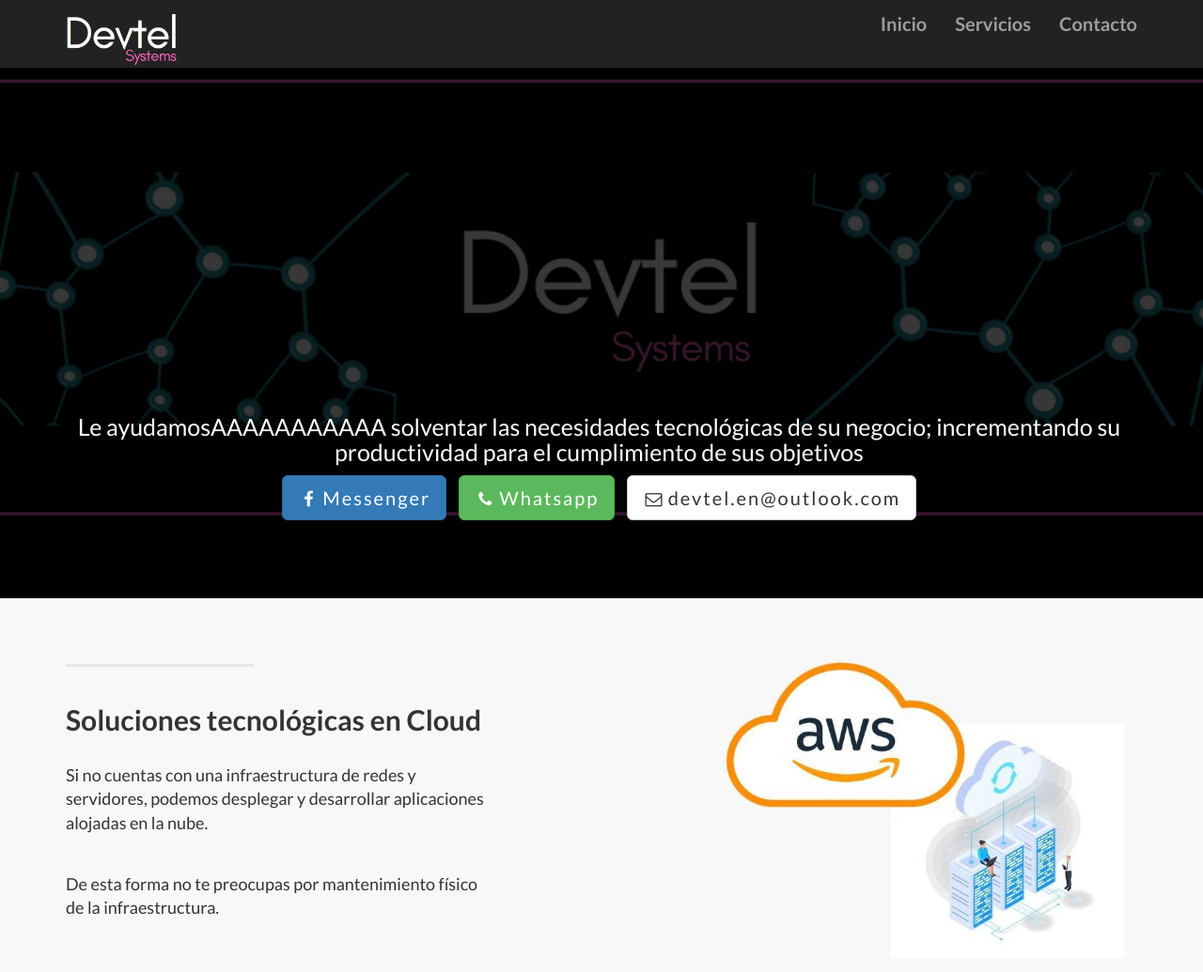
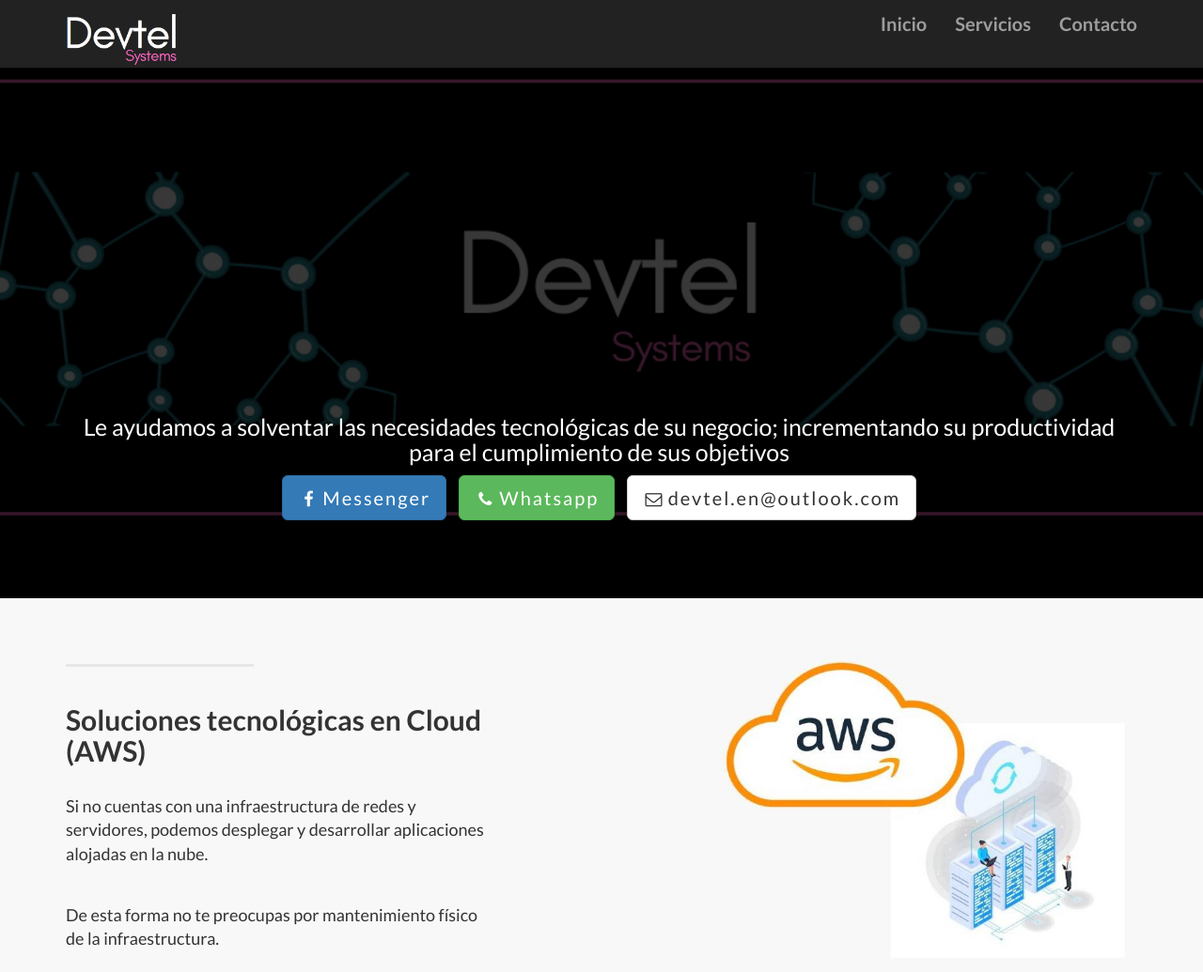
Before and after one commit to andyx-dm/ci-cd-awspub, a plain HTML site: page codig/landing-page/index.html in a window 1280 px wide. Shown: the top 1035 px of the page at 94% size. Drawn offline with Linux system fonts and the light colour scheme.

Commit message:
cambiohmtl2

```diff
--- a/codig/landing-page/index.html
+++ b/codig/landing-page/index.html
@@ -79,7 +79,7 @@
 
 
                         <ul class="list-inline intro-social-buttons">
-                            <h3>Le ayudamosAAAAAAAAAAA solventar las necesidades tecnológicas de su negocio; incrementando su productividad para el cumplimiento de sus objetivos  </h3>
+                            <h3>Le ayudamos a solventar las necesidades tecnológicas de su negocio; incrementando su productividad para el cumplimiento de sus objetivos  </h3>
                             <li>
                                 <a href="https://m.me/116778458004487" target="_blank" class="btn btn-primary btn-lg"><i class="fa fa-facebook fa-fw"></i> <span class="network-name">Messenger</span></a>
                             </li>
@@ -111,7 +111,7 @@
                 <div class="col-lg-5 col-sm-6">
                     <hr class="section-heading-spacer">
                     <div class="clearfix"></div>
-                    <h2 class="section-heading">Soluciones tecnológicas en Cloud</h2>
+                    <h2 class="section-heading">Soluciones tecnológicas en Cloud (AWS)</h2>
                     <p class="lead">Si no cuentas con una infraestructura de redes y servidores, podemos desplegar y desarrollar aplicaciones alojadas en la nube.</p><br>
                     <p class="lead">De esta forma no te preocupas por mantenimiento físico de la infraestructura.</p>
                 </div>
```
